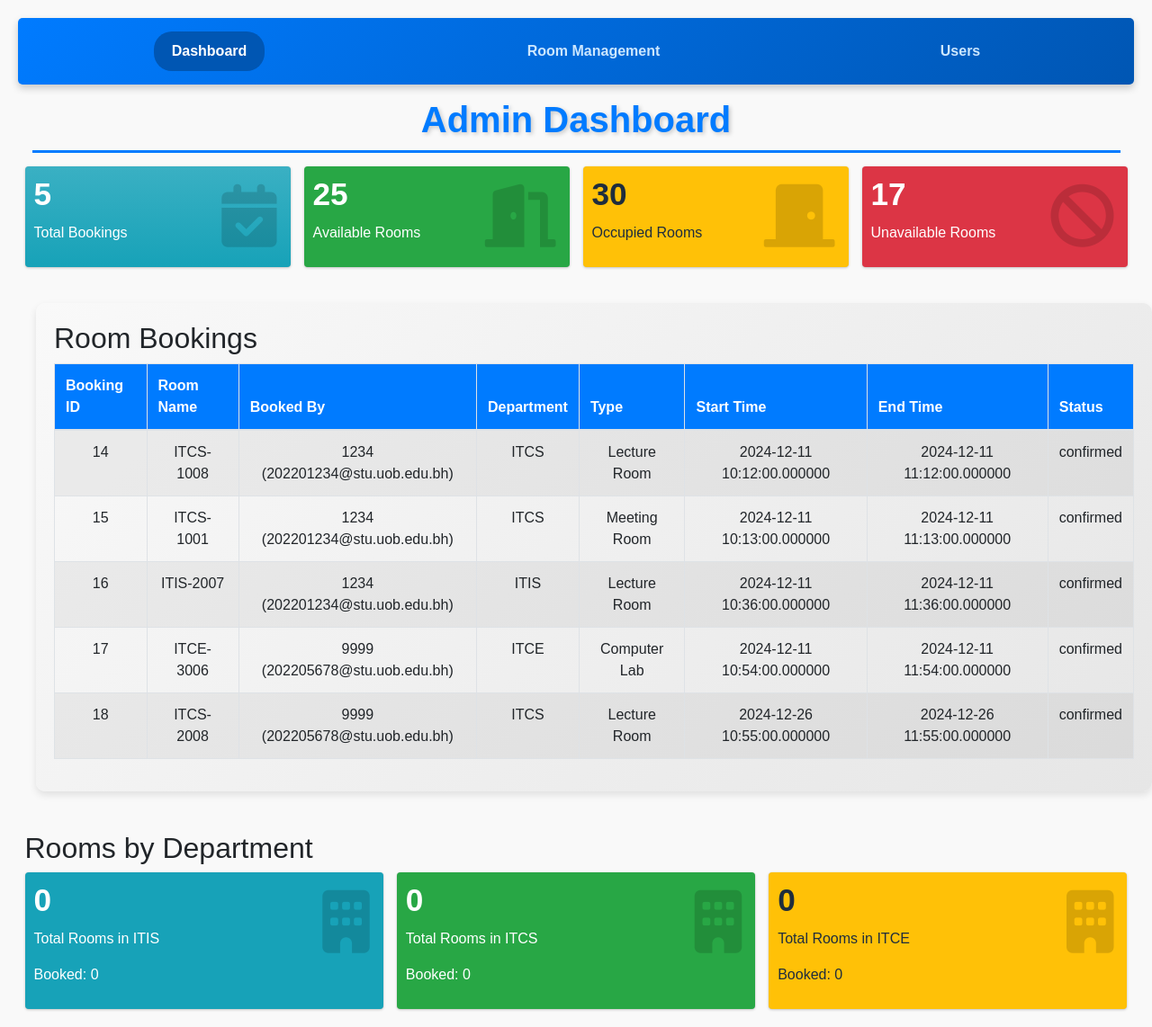
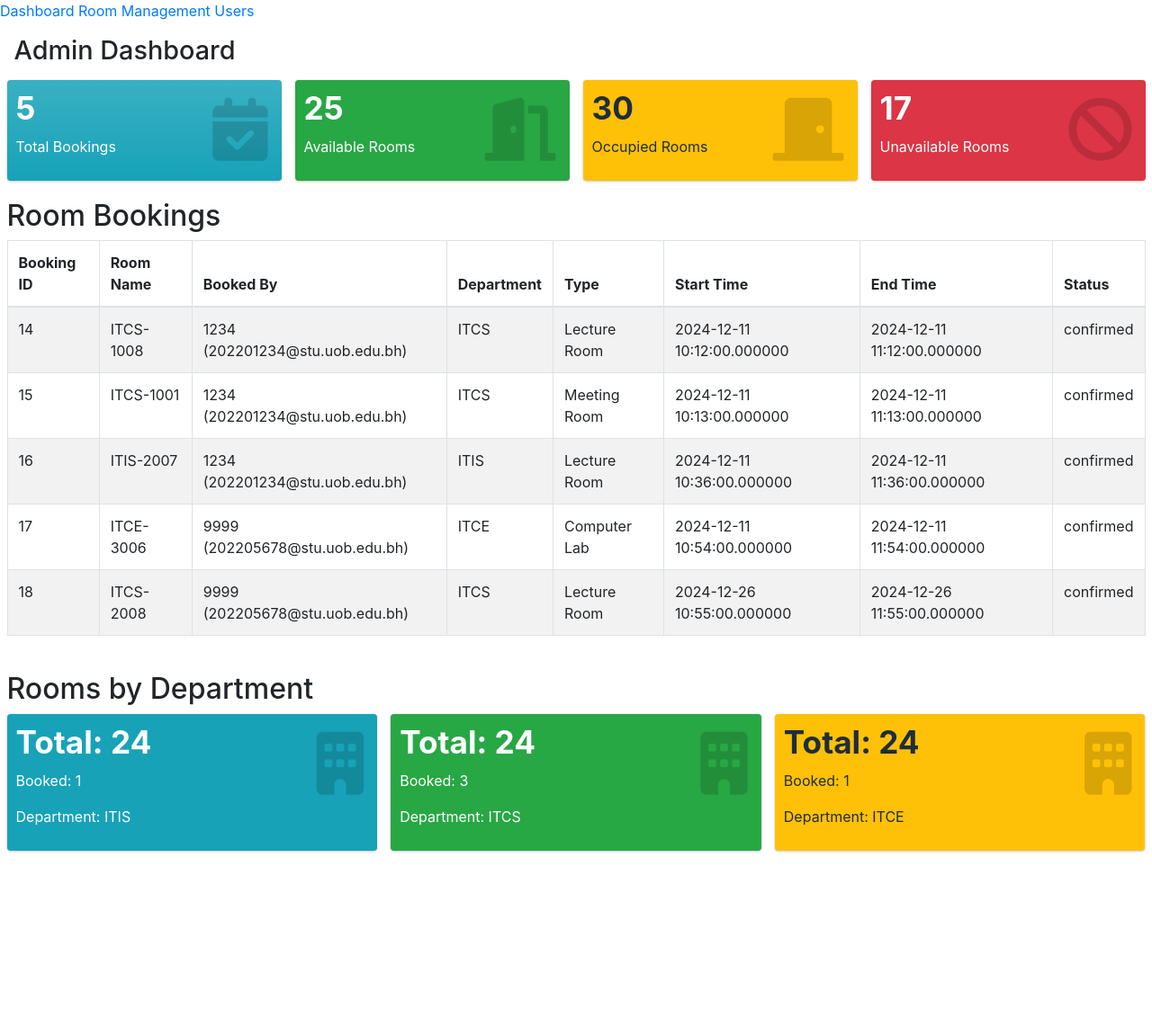
Before and after one commit to malmaraghi/ITCS333-PROJECT, a PHP site: page / in a window 1280 px wide. Shown: the whole page at 90% size. After the commit the page ends 948 px from the top, so only its background shows below. Run offline with PHP 8.4, Linux system fonts and the light colour scheme; data comes from the database, SQL or seed files in the repository; some libraries are stand-ins or nearby versions.

Commit message:
Final Inshallah

```diff
--- a/Admin-Panel-Fawaz/index.php
+++ b/Admin-Panel-Fawaz/index.php
@@ -40,6 +40,30 @@
         INNER JOIN rooms r ON b.room_id = r.room_id";
 $result = $conn->query($sql);
 
+// Fetch department-wise data
+$departments = ['ITIS', 'ITCS', 'ITCE'];
+$departmentRooms = [];
+
+foreach ($departments as $department) {
+    $totalRoomsSql = "SELECT COUNT(*) AS total_rooms
+                      FROM rooms
+                      WHERE room_department = '$department'";
+    $totalRoomsResult = $conn->query($totalRoomsSql);
+    $totalRooms = $totalRoomsResult->fetch_assoc()['total_rooms'] ?? 0;
+
+    $bookedRoomsSql = "SELECT COUNT(*) AS booked_rooms
+                       FROM bookings b
+                       INNER JOIN rooms r ON b.room_id = r.room_id
+                       WHERE r.room_department = '$department'";
+    $bookedRoomsResult = $conn->query($bookedRoomsSql);
+    $bookedRooms = $bookedRoomsResult->fetch_assoc()['booked_rooms'] ?? 0;
+
+    $departmentRooms[$department] = [
+        'total_rooms' => $totalRooms,
+        'booked_rooms' => $bookedRooms
+    ];
+}
+
 $conn->close();
 
 // Current page
@@ -56,7 +80,7 @@
     <link rel="stylesheet" href="https://cdn.jsdelivr.net/npm/admin-lte@3.2/dist/css/adminlte.min.css">
     <link rel="stylesheet" href="https://cdnjs.cloudflare.com/ajax/libs/font-awesome/6.0.0-beta3/css/all.min.css">
     <script src="https://cdn.jsdelivr.net/npm/chart.js"></script>
-    <link rel="stylesheet" href="styles.css">
+    <link rel="stylesheet" href="adminstyle.css">
 </head>
 
 <body>
@@ -68,7 +92,7 @@
                 Management</a>
             <a href="users.php" class="<?= $currentPage == 'users.php' ? 'active' : ''; ?>">Users</a>
         </nav>
-        <!-- <div class="content-wrapper"> -->
+
         <!-- Content Header -->
         <section class="content-header">
             <div class="container-fluid">
@@ -131,7 +155,6 @@
             </div>
         </section>
 
-
         <!-- Room Booking Table -->
         <section class="content">
             <div class="container-fluid table-section">
@@ -156,8 +179,7 @@
                                 <tr>
                                     <td><?= htmlspecialchars($row['booking_id']) ?></td>
                                     <td><?= htmlspecialchars($row['room_name']) ?></td>
-                                    <td><?= htmlspecialchars($row['username']) ?> (<?= htmlspecialchars($row['email']) ?>)
-                                    </td>
+                                    <td><?= htmlspecialchars($row['username']) ?> (<?= htmlspecialchars($row['email']) ?>)</td>
                                     <td><?= htmlspecialchars($row['room_department']) ?></td>
                                     <td><?= htmlspecialchars($row['room_type']) ?></td>
                                     <td><?= htmlspecialchars($row['start_time']) ?></td>
@@ -181,14 +203,14 @@
             <div class="container-fluid">
                 <h2>Rooms by Department</h2>
                 <div class="row">
-                    <?php foreach (['ITIS', 'ITCS', 'ITCE'] as $department): ?>
+                    <?php foreach ($departments as $department): ?>
                         <div class="col-lg-4 col-md-6 col-12">
                             <div
                                 class="small-box <?= $department == 'ITIS' ? 'bg-info' : ($department == 'ITCS' ? 'bg-success' : 'bg-warning') ?>">
                                 <div class="inner">
-                                    <h3><?= $departmentRooms[$department]['total_rooms'] ?? 0 ?></h3>
-                                    <p>Total Rooms in <?= $department ?></p>
-                                    <p>Booked: <?= $departmentRooms[$department]['booked_rooms'] ?? 0 ?></p>
+                                    <h3>Total: <?= $departmentRooms[$department]['total_rooms'] ?></h3>
+                                    <p>Booked: <?= $departmentRooms[$department]['booked_rooms'] ?></p>
+                                    <p>Department: <?= htmlspecialchars($department) ?></p>
                                 </div>
                                 <div class="icon">
                                     <i class="fas fa-building"></i>
@@ -200,11 +222,6 @@
             </div>
         </section>
     </div>
-    </div>
-
-    <script>
-
-    </script>
 </body>
 
 </html>
```
